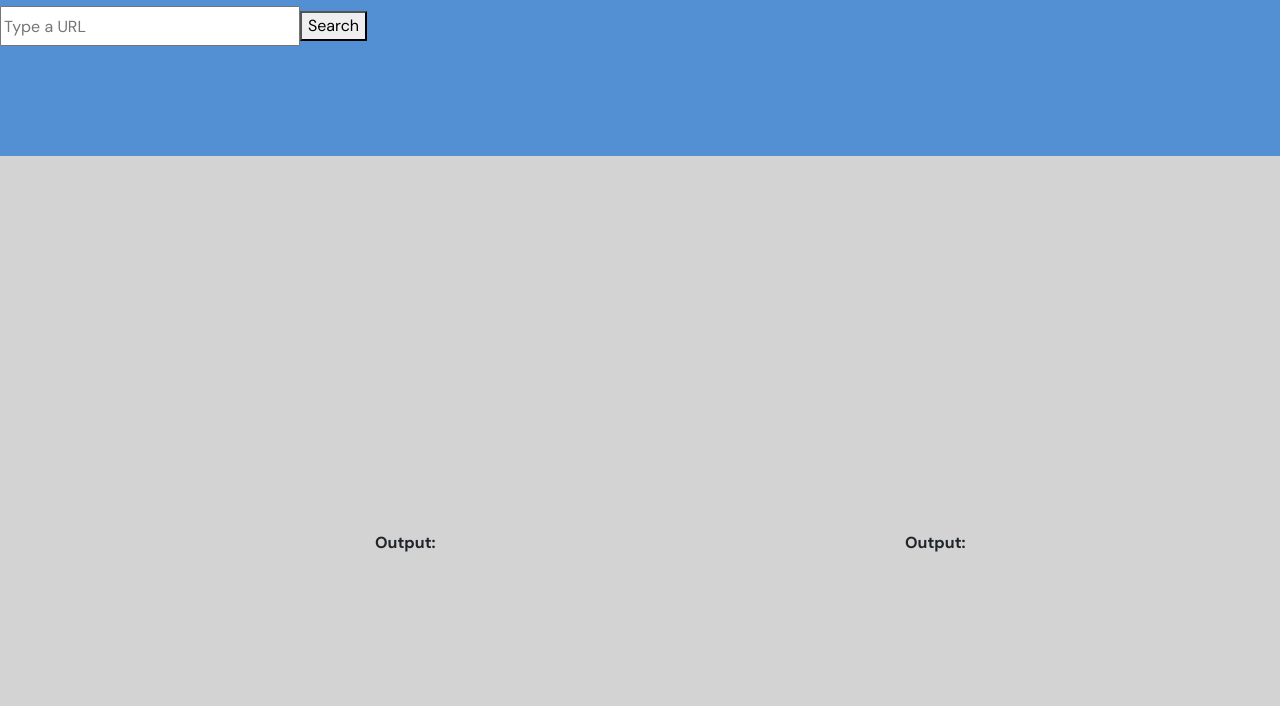
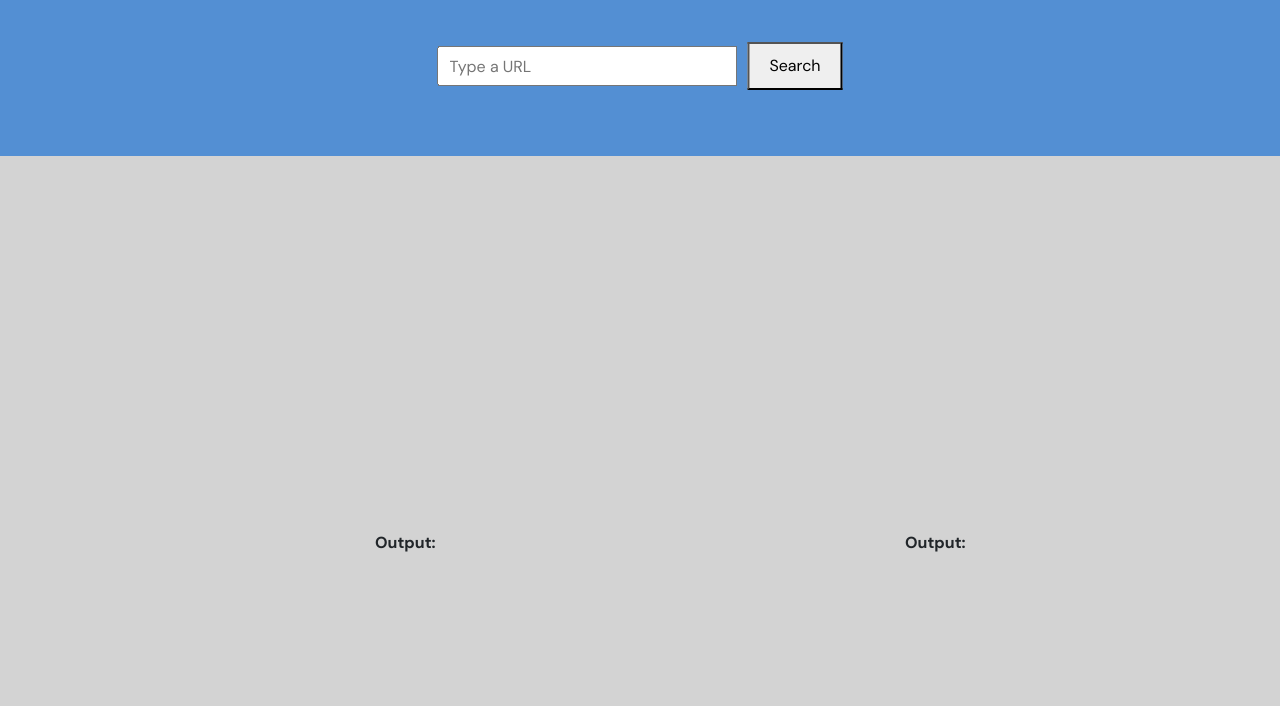
Before and after one commit to Rishit-dagli/Into-the-ReviewVerse, a Flask app: page /task/ in a window 1280 px wide. Shown: the part 94-800 px from the top of the page. Run offline with Flask 3, Linux system fonts and the light colour scheme; some libraries are stand-ins or nearby versions.

Commit message:
UI update

```diff
--- a/static/css/stylepro.css
+++ b/static/css/stylepro.css
@@ -1,3 +1,10 @@
+
+body {
+  margin: 0;
+  padding: 0;
+}
+
+
 .main-content {
     width: 75%;
     /* Additional styling for the main content area */
@@ -9,8 +16,24 @@
   }
 
   .search-container {
+    position: absolute;
+    top: 20%;
+    left: 50%;
+    transform: translate(-50%, -50%);
     display: flex;
     align-items: center;
+  }
+
+  button {
+    padding: 10px 20px;
+    font-size: 16px;
+  }
+
+
+  input[type="text"] {
+    padding: 10px;
+    margin-right: 10px;
+    font-size: 16px;
   }
 
   .left-container {
```
